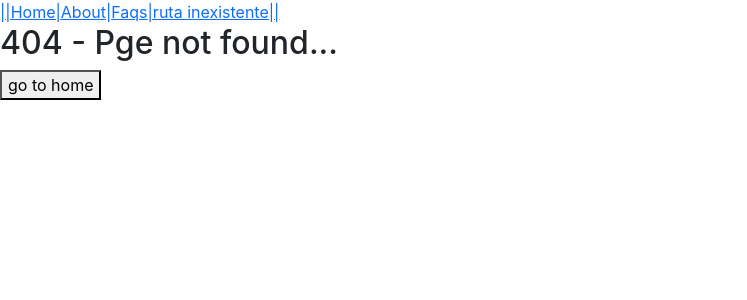
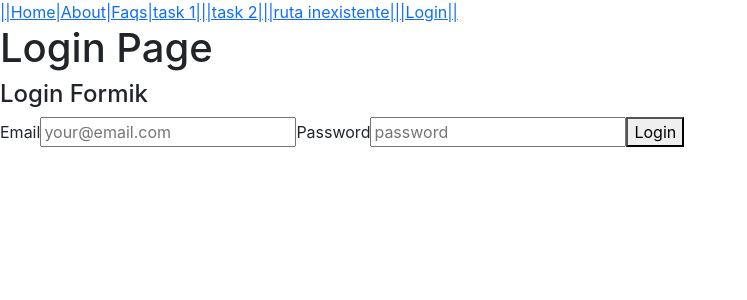
Before and after one commit to javiza/examples-React, a React (Create React App) app: page /login in a window 1280 px wide. Before the commit this address had no page. Shown: the top 300 px of the page, without its empty margins (0-747 px from the left). Built offline with nearby package versions, Linux system fonts and the light colour scheme.

Commit message:
rutas(avanzado), useLocation, query params, use effect

```diff
--- a/src/AppRoutingOne.js
+++ b/src/AppRoutingOne.js
@@ -1,13 +1,36 @@
-
+import { useEffect } from 'react';
 import HomePage from './pages/home/HomePage';
 import NotFoundPage from './pages/404/NotFoundPage'
 import AboutPage from './pages/about-faqs/AboutPage';
-import { BrowserRouter as Router, Route, Link, Switch } from "react-router-dom";
+import { BrowserRouter as Router, Route, Link, Switch, Redirect } from "react-router-dom";
 import ProfilePage from './pages/profiles/ProfilePage';
 import TaskPage from './pages/tasks/TaskPage';
 import TaskDetailPage from './pages/tasks/TaskDetailPage';
+import LoginPage from './pages/auth/LoginPage';
+import StatePage from './pages/home/StatePage';
 
-const AppRoutingOne = () => {
+function AppRoutingOne  () {
+  let logged =  false;
+
+  let tasklist = [
+    {
+      id: 1,
+      name: 'Task 1',
+      description: 'my first Task'
+    },
+    {
+      id: 2,
+      name: 'Task 2',
+      description: 'my second Task'
+    }
+  ]
+
+useEffect(() => {
+  logged =  localStorage.getItem('credentials');//conecta las credenciales guardadas en el local storage
+  console.log('use logged?', logged)//con useffect  controlamos que se use cada vez
+}, []);//con corchete para que se ejecute cada vez
+
+
    return (
      <Router>
       <div>
@@ -15,15 +38,52 @@ const AppRoutingOne = () => {
           <Link to='/'>||Home|</Link>
           <Link to='/about'>About</Link>
           <Link to='/faqs'>|Faqs</Link>
+          <Link to='/task/1'>|task 1||</Link>
+          <Link to='/task/2'>|task 2||</Link>
           <Link to='/una404'>|ruta inexistente||</Link>
+          <Link to='/login'>|Login||</Link>
+
+
         </aside>
         <main>
           <Switch>
             <Route exact path='/' component={HomePage}/>
+            <Route exact path='/online-state' component={StatePage}/>
+            <Route path='/login' component={LoginPage}>
+          {    logged ?
+            () => {
+                  alert('you must be logged in. Redirecting to Home...')
+                  return (<Redirect to='/' />)//entre parentesis ñporque es un jsx
+                }
+                //
+              :
+              () => {
+                  return (<LoginPage></LoginPage>)//entre parentesis ñporque es un jsx
+                }
+                //
+              }
+            </Route>
             <Route  path='/(about|faqs)' component={AboutPage}/>
-            <Route  path='/profile' component={ProfilePage}/>
-            <Route path='/task' component={TaskPage}/>
-            <Route path='/task:id' component={TaskDetailPage}/>
+            <Route  path='/profile' component={ProfilePage}>
+              {
+                logged ?
+                <ProfilePage/>
+                :
+                //para verificar que se esta redirigiendo
+                () => {
+                  alert('you must be logged in. Redirecting to login...')
+                  return (<Redirect to='/login' />)//entre parentesis ñporque es un jsx
+                }
+                //
+
+              }
+
+            </Route>
+            <Route path='/tasks' component={TaskPage}/>
+            <Route exact path='/task/:id' render= {
+              ({match}) => (<TaskDetailPage task={tasklist[match.params.id-1]}/>)}>
+
+            </Route>
             {/* not found 404 */}
             <Route component={NotFoundPage}/>
           </Switch>
--- a/src/components/pure/forms/loginformik.jsx
+++ b/src/components/pure/forms/loginformik.jsx
@@ -1,4 +1,5 @@
 //rfc
+import {useHistory} from 'react-router-dom'
 import React from 'react';
 import { Formik, Field, Form, ErrorMessage } from "formik";
 import * as Yup from "yup";
@@ -22,6 +23,7 @@ const Loginformik = () => {
         email: '',
         password: ''
     }
+    const history = useHistory();
     return (
       <div>
         <h4>Login Formik</h4>
@@ -36,7 +38,8 @@ const Loginformik = () => {
             await new Promise((r) => setTimeout(r, 1000));
             alert(JSON.stringify(values, null, 2));
             //aca cuando me logeo estos datos quedan registrados en el loocalstore del navegador
-            localStorage.setItem('credentials', values)
+            await localStorage.setItem('credentials', values);
+            history.push('/profile');
           }}
         >
         {/* we obtain props from formik */}
--- a/src/pages/auth/LoginPage.jsx
+++ b/src/pages/auth/LoginPage.jsx
@@ -1,9 +1,11 @@
 import React from 'react';
+import Loginformik from '../../components/pure/forms/loginformik';
 
 const LoginPage = () => {
     return (
         <div>
             <h1>Login Page</h1>
+            <Loginformik></Loginformik>
         </div>
     );
 }
--- a/src/pages/home/HomePage.jsx
+++ b/src/pages/home/HomePage.jsx
@@ -9,19 +9,32 @@ const HomePage = () => {
      const history = useHistory();
 
      console.log('we are in route: ', location.pathname);//
+
     const navigate = (path) => {
         history.push(path);
+    }
+    const navigateProps = (path) => {
+        history.push({
+            pathname: path,
+            search: '?online=true', //query params
+            state: {
+                online: true
+            }
+        });
     }
 
     return (
         <div>
             <h1>Home Page</h1>
-            <div>
+
+                <button onClick={()=> navigateProps('/online-state')}>
+                    go to page with state / query params
+                </button>
                 <button onClick={()=> navigate('/profile')}>
                     go to profile
                 </button>
 
-            </div>
+
         </div>
     );
 }
--- /dev/null
+++ b/src/pages/home/StatePage.jsx
@@ -0,0 +1,16 @@
+import React from 'react';
+import {useLocation} from 'react-router-dom';
+const StatePage = () => {
+
+    const location = useLocation();
+
+    console.log('query params: ', location.search);//query params sent
+
+    return (
+        <div>
+            <h1>State: {location.state.online ? 'the user is online' : 'the iser is offline '}</h1>
+        </div>
+    );
+}
+
+export default StatePage;
--- a/src/pages/tasks/TaskDetailPage.jsx
+++ b/src/pages/tasks/TaskDetailPage.jsx
@@ -1,11 +1,15 @@
 import React from 'react';
 import {useParams} from 'react-router-dom';
 
-const TaskDetailPage = () => {
+const TaskDetailPage = ({task}) => {
+
+
     const {id} = useParams();
     return (
         <div>
             <h1>task detail - {id} </h1>
+            <h1>{task.name}</h1>
+            <h2>{task.description}</h2>
         </div>
     );
 }
```
Also changed, not shown: 1 other file (tests, documents, lock files or other folders).
